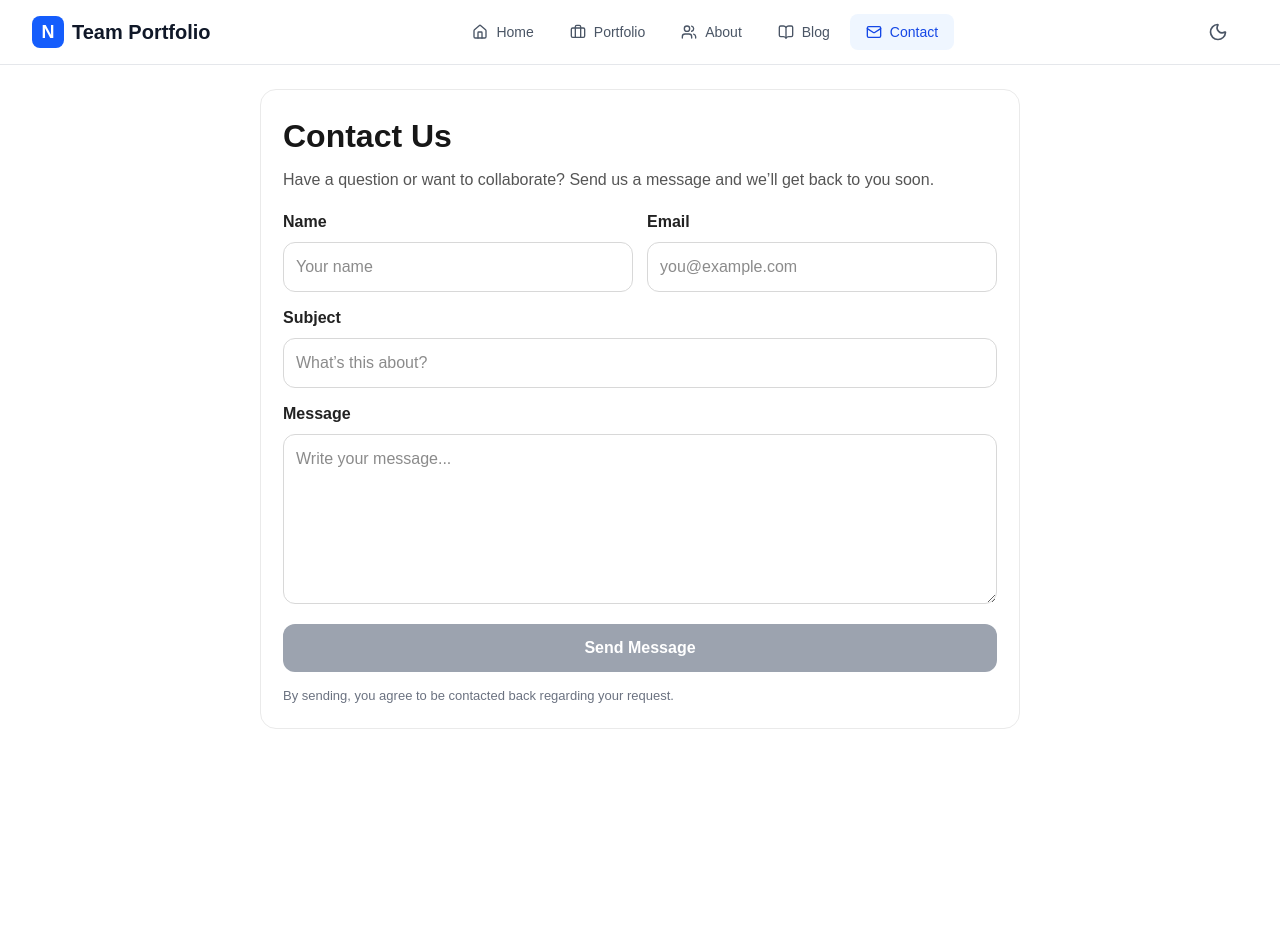
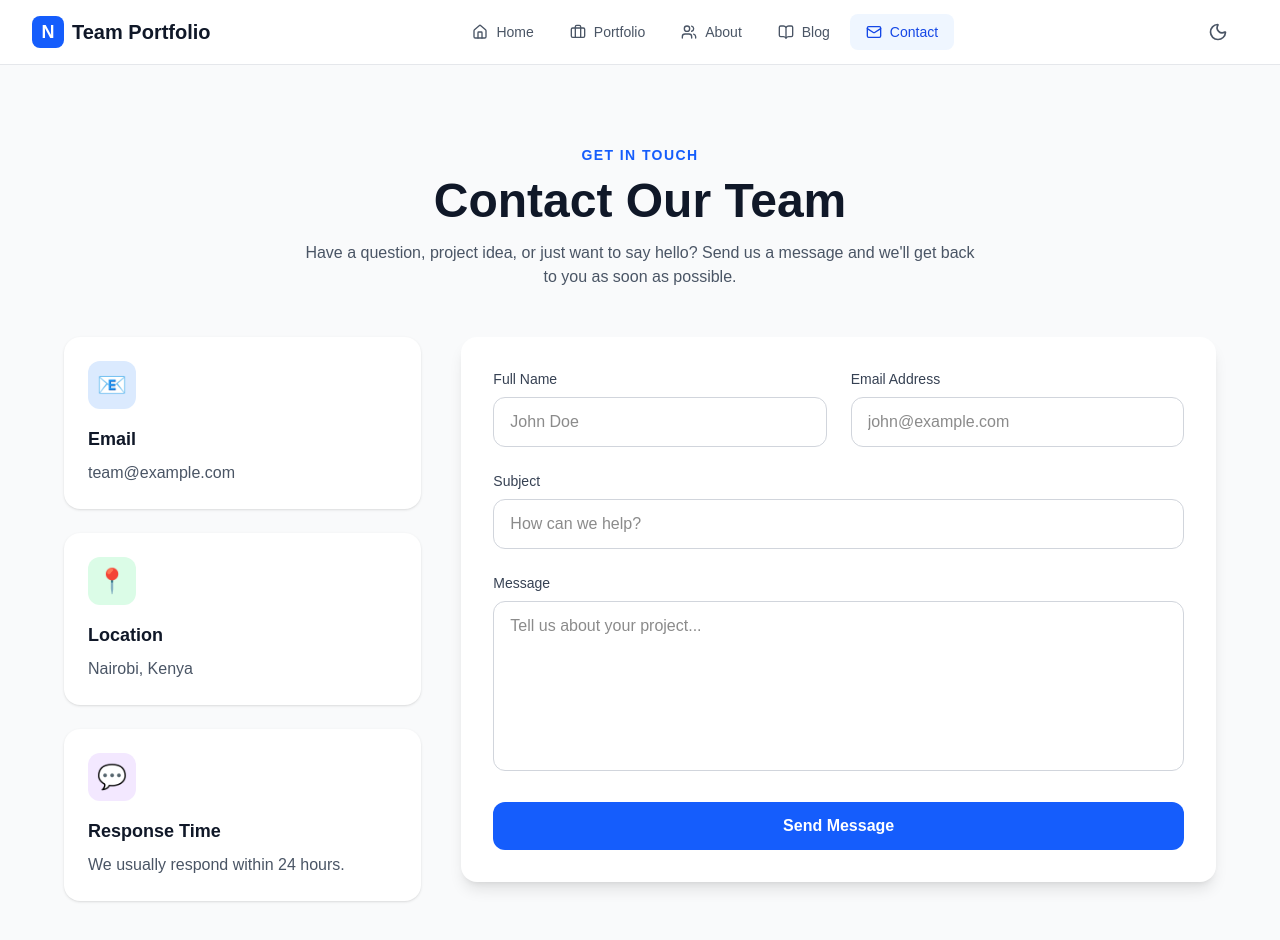
Before and after one commit to bedriaabokor61-eng/Team-portfolio, a Next.js app: page /contact in a window 1280 px wide. Shown: the top 940 px of the page. Before the commit the page ends 800 px from the top, so only its background shows below. Built offline with nearby package versions, Linux system fonts and the light colour scheme.

Commit message:
maked changes on contactpage

```diff
--- a/app/contact/page.js
+++ b/app/contact/page.js
@@ -1,276 +1,327 @@
-'use client';
+"use client";
 
-import { useMemo, useState } from 'react';
+import { useState } from "react";
 
-const initialState = {
-  name: '',
-  email: '',
-  subject: '',
-  message: '',
+export default function ContactPage() {
+  const [formData, setFormData] = useState({
+    name: "",
+    email: "",
+    subject: "",
+    message: "",
+  });
+
+  const [errors, setErrors] = useState({});
+  const [status, setStatus] = useState("");
+  const [loading, setLoading] = useState(false);
+
+  const validateForm = () => {
+    const newErrors = {};
+
+    if (!formData.name.trim()) {
+      newErrors.name = "Please enter your name.";
+    } else if (formData.name.trim().length < 2) {
+      newErrors.name = "Name must be at least 2 characters.";
+    }
+
+    if (!formData.email.trim()) {
+      newErrors.email = "Please enter your email.";
+    } else if (!/^[^\s@]+@[^\s@]+\.[^\s@]+$/.test(formData.email)) {
+      newErrors.email = "Please enter a valid email address.";
+    }
+
+    if (!formData.subject.trim()) {
+      newErrors.subject = "Please enter a subject.";
+    }
+
+    if (!formData.message.trim()) {
+      newErrors.message = "Please enter your message.";
+    } else if (formData.message.trim().length < 10) {
+      newErrors.message = "Message must be at least 10 characters.";
+    }
+
+    setErrors(newErrors);
+
+    return Object.keys(newErrors).length === 0;
   };
 
-const initialErrors = {
-  name: '',
-  email: '',
-  subject: '',
-  message: '',
+  const handleChange = (e) => {
+    const { name, value } = e.target;
+
+    setFormData((previous) => ({
+      ...previous,
+      [name]: value,
+    }));
+
+    // Clear the error for the field being edited
+    if (errors[name]) {
+      setErrors((previous) => ({
+        ...previous,
+        [name]: "",
+      }));
+    }
+
+    setStatus("");
   };
 
-function isValidEmail(email) {
-  // Simple, practical email check
-  return /^[^\s@]+@[^\s@]+\.[^\s@]+$/.test(email);
-}
-
-export default function ContactPage() {
-  const [form, setForm] = useState(initialState);
-  const [errors, setErrors] = useState(initialErrors);
-  const [status, setStatus] = useState({ type: 'idle', message: '' });
-  const [isSubmitting, setIsSubmitting] = useState(false);
-
-  const canSubmit = useMemo(() => {
-    return (
-      form.name.trim().length > 1 &&
-      isValidEmail(form.email) &&
-      form.subject.trim().length > 2 &&
-      form.message.trim().length >= 10 &&
-      Object.values(errors).every((e) => !e)
-    );
-  }, [form, errors]);
-
-  function validate(nextForm) {
-    const nextErrors = { ...initialErrors };
-
-    if (nextForm.name.trim().length < 2) nextErrors.name = 'Please enter your full name.';
-    if (!isValidEmail(nextForm.email)) nextErrors.email = 'Please enter a valid email address.';
-    if (nextForm.subject.trim().length < 3) nextErrors.subject = 'Subject should be at least 3 characters.';
-    if (nextForm.message.trim().length < 10) nextErrors.message = 'Message should be at least 10 characters.';
-
-    return nextErrors;
-  }
-
-  function handleChange(e) {
-    const { name, value } = e.target;
-
-    const nextForm = { ...form, [name]: value };
-    setForm(nextForm);
-
-    // live validation
-    const nextErrors = validate(nextForm);
-    setErrors(nextErrors);
-
-    setStatus({ type: 'idle', message: '' });
-  }
-
-  async function handleSubmit(e) {
+  const handleSubmit = async (e) => {
     e.preventDefault();
 
-    const nextErrors = validate(form);
-    setErrors(nextErrors);
-
-    if (Object.values(nextErrors).some(Boolean)) {
-      setStatus({ type: 'error', message: 'Please fix the highlighted fields and try again.' });
+    if (!validateForm()) {
       return;
     }
 
-    setIsSubmitting(true);
-    setStatus({ type: 'loading', message: 'Sending your message...' });
+    setLoading(true);
+    setStatus("");
 
     try {
-      const res = await fetch('/api/contact', {
-        method: 'POST',
-        headers: { 'Content-Type': 'application/json' },
-        body: JSON.stringify(form),
+      const response = await fetch("/api/contact", {
+        method: "POST",
+        headers: {
+          "Content-Type": "application/json",
+        },
+        body: JSON.stringify(formData),
       });
 
-      const data = await res.json();
+      const data = await response.json();
 
-      if (!res.ok) {
-        setStatus({ type: 'error', message: data?.error || 'Something went wrong. Please try again.' });
-      } else {
-        setStatus({ type: 'success', message: 'Thanks! Your message was sent successfully.' });
-        setForm(initialState);
-        setErrors(initialErrors);
-      }
-    } catch (err) {
-      setStatus({ type: 'error', message: 'Network error. Please try again in a moment.' });
-    } finally {
-      setIsSubmitting(false);
-    }
+      if (!response.ok) {
+        throw new Error(data.message || "Something went wrong.");
       }
 
+      setStatus("success");
+
+      setFormData({
+        name: "",
+        email: "",
+        subject: "",
+        message: "",
+      });
+    } catch (error) {
+      console.error(error);
+      setStatus("error");
+    } finally {
+      setLoading(false);
+    }
+  };
+
   return (
-    <main style={styles.main}>
-      <section style={styles.card}>
-        <h1 style={styles.title}>Contact Us</h1>
-        <p style={styles.subtitle}>
-          Have a question or want to collaborate? Send us a message and we’ll get back to you soon.
+    <main className="min-h-screen bg-gray-50 px-6 py-20 dark:bg-gray-950">
+      <div className="mx-auto max-w-6xl">
+        {/* Header */}
+        <div className="mb-12 text-center">
+          <p className="mb-3 text-sm font-semibold uppercase tracking-widest text-blue-600">
+            Get In Touch
           </p>
 
-        <form onSubmit={handleSubmit} style={styles.form} noValidate>
-          <div style={styles.grid}>
-            <div style={styles.field}>
-              <label htmlFor="name" style={styles.label}>Name</label>
+          <h1 className="text-4xl font-bold text-gray-900 dark:text-white md:text-5xl">
+            Contact Our Team
+          </h1>
+
+          <p className="mx-auto mt-4 max-w-2xl text-gray-600 dark:text-gray-400">
+            Have a question, project idea, or just want to say hello?
+            Send us a message and we&apos;ll get back to you as soon as possible.
+          </p>
+        </div>
+
+        <div className="grid gap-10 md:grid-cols-3">
+          {/* Contact Information */}
+          <div className="space-y-6">
+            <div className="rounded-2xl bg-white p-6 shadow-sm dark:bg-gray-900">
+              <div className="mb-4 flex h-12 w-12 items-center justify-center rounded-xl bg-blue-100 text-2xl dark:bg-blue-900/30">
+                📧
+              </div>
+
+              <h2 className="text-lg font-semibold text-gray-900 dark:text-white">
+                Email
+              </h2>
+
+              <p className="mt-2 text-gray-600 dark:text-gray-400">
+                team@example.com
+              </p>
+            </div>
+
+            <div className="rounded-2xl bg-white p-6 shadow-sm dark:bg-gray-900">
+              <div className="mb-4 flex h-12 w-12 items-center justify-center rounded-xl bg-green-100 text-2xl dark:bg-green-900/30">
+                📍
+              </div>
+
+              <h2 className="text-lg font-semibold text-gray-900 dark:text-white">
+                Location
+              </h2>
+
+              <p className="mt-2 text-gray-600 dark:text-gray-400">
+                Nairobi, Kenya
+              </p>
+            </div>
+
+            <div className="rounded-2xl bg-white p-6 shadow-sm dark:bg-gray-900">
+              <div className="mb-4 flex h-12 w-12 items-center justify-center rounded-xl bg-purple-100 text-2xl dark:bg-purple-900/30">
+                💬
+              </div>
+
+              <h2 className="text-lg font-semibold text-gray-900 dark:text-white">
+                Response Time
+              </h2>
+
+              <p className="mt-2 text-gray-600 dark:text-gray-400">
+                We usually respond within 24 hours.
+              </p>
+            </div>
+          </div>
+
+          {/* Contact Form */}
+          <div className="md:col-span-2">
+            <div className="rounded-2xl bg-white p-6 shadow-lg dark:bg-gray-900 md:p-8">
+              <form onSubmit={handleSubmit} noValidate>
+                <div className="grid gap-6 md:grid-cols-2">
+                  {/* Name */}
+                  <div>
+                    <label
+                      htmlFor="name"
+                      className="mb-2 block text-sm font-medium text-gray-700 dark:text-gray-300"
+                    >
+                      Full Name
+                    </label>
+
                     <input
                       id="name"
                       name="name"
-                value={form.name}
+                      type="text"
+                      value={formData.name}
                       onChange={handleChange}
-                placeholder="Your name"
-                style={styles.input(errors.name)}
-                autoComplete="name"
+                      placeholder="John Doe"
+                      className={`w-full rounded-xl border px-4 py-3 outline-none transition focus:ring-2 ${
+                        errors.name
+                          ? "border-red-500 focus:ring-red-200"
+                          : "border-gray-300 focus:border-blue-500 focus:ring-blue-200 dark:border-gray-700 dark:bg-gray-800"
+                      }`}
                     />
-              {errors.name ? <p style={styles.error}>{errors.name}</p> : null}
+
+                    {errors.name && (
+                      <p className="mt-1 text-sm text-red-500">
+                        {errors.name}
+                      </p>
+                    )}
                   </div>
 
-            <div style={styles.field}>
-              <label htmlFor="email" style={styles.label}>Email</label>
+                  {/* Email */}
+                  <div>
+                    <label
+                      htmlFor="email"
+                      className="mb-2 block text-sm font-medium text-gray-700 dark:text-gray-300"
+                    >
+                      Email Address
+                    </label>
+
                     <input
                       id="email"
                       name="email"
-                value={form.email}
+                      type="email"
+                      value={formData.email}
                       onChange={handleChange}
-                placeholder="you@example.com"
-                style={styles.input(errors.email)}
-                autoComplete="email"
+                      placeholder="john@example.com"
+                      className={`w-full rounded-xl border px-4 py-3 outline-none transition focus:ring-2 ${
+                        errors.email
+                          ? "border-red-500 focus:ring-red-200"
+                          : "border-gray-300 focus:border-blue-500 focus:ring-blue-200 dark:border-gray-700 dark:bg-gray-800"
+                      }`}
                     />
-              {errors.email ? <p style={styles.error}>{errors.email}</p> : null}
+
+                    {errors.email && (
+                      <p className="mt-1 text-sm text-red-500">
+                        {errors.email}
+                      </p>
+                    )}
                   </div>
                 </div>
 
-          <div style={styles.field}>
-            <label htmlFor="subject" style={styles.label}>Subject</label>
+                {/* Subject */}
+                <div className="mt-6">
+                  <label
+                    htmlFor="subject"
+                    className="mb-2 block text-sm font-medium text-gray-700 dark:text-gray-300"
+                  >
+                    Subject
+                  </label>
+
                   <input
                     id="subject"
                     name="subject"
-              value={form.subject}
+                    type="text"
+                    value={formData.subject}
                     onChange={handleChange}
-              placeholder="What’s this about?"
-              style={styles.input(errors.subject)}
+                    placeholder="How can we help?"
+                    className={`w-full rounded-xl border px-4 py-3 outline-none transition focus:ring-2 ${
+                      errors.subject
+                        ? "border-red-500 focus:ring-red-200"
+                        : "border-gray-300 focus:border-blue-500 focus:ring-blue-200 dark:border-gray-700 dark:bg-gray-800"
+                    }`}
                   />
-            {errors.subject ? <p style={styles.error}>{errors.subject}</p> : null}
+
+                  {errors.subject && (
+                    <p className="mt-1 text-sm text-red-500">
+                      {errors.subject}
+                    </p>
+                  )}
                 </div>
 
-          <div style={styles.field}>
-            <label htmlFor="message" style={styles.label}>Message</label>
+                {/* Message */}
+                <div className="mt-6">
+                  <label
+                    htmlFor="message"
+                    className="mb-2 block text-sm font-medium text-gray-700 dark:text-gray-300"
+                  >
+                    Message
+                  </label>
+
                   <textarea
                     id="message"
                     name="message"
-              value={form.message}
+                    rows="6"
+                    value={formData.message}
                     onChange={handleChange}
-              placeholder="Write your message..."
-              style={styles.textarea(errors.message)}
-              rows={6}
+                    placeholder="Tell us about your project..."
+                    className={`w-full resize-none rounded-xl border px-4 py-3 outline-none transition focus:ring-2 ${
+                      errors.message
+                        ? "border-red-500 focus:ring-red-200"
+                        : "border-gray-300 focus:border-blue-500 focus:ring-blue-200 dark:border-gray-700 dark:bg-gray-800"
+                    }`}
                   />
-            {errors.message ? <p style={styles.error}>{errors.message}</p> : null}
+
+                  {errors.message && (
+                    <p className="mt-1 text-sm text-red-500">
+                      {errors.message}
+                    </p>
+                  )}
                 </div>
 
-          {status.type !== 'idle' ? (
-            <div
-              style={
-                status.type === 'success' ? styles.successBox :
-                status.type === 'error' ? styles.errorBox :
-                styles.loadingBox
-              }
-              role="status"
-              aria-live="polite"
-            >
-              {status.message}
+                {/* Status */}
+                {status === "success" && (
+                  <div className="mt-6 rounded-xl bg-green-50 p-4 text-sm text-green-700 dark:bg-green-900/20 dark:text-green-400">
+                    ✅ Your message has been sent successfully. Thank you for
+                    contacting us!
                   </div>
-          ) : null}
+                )}
 
+                {status === "error" && (
+                  <div className="mt-6 rounded-xl bg-red-50 p-4 text-sm text-red-700 dark:bg-red-900/20 dark:text-red-400">
+                    ❌ Something went wrong. Please try again.
+                  </div>
+                )}
+
+                {/* Submit */}
                 <button
                   type="submit"
-            disabled={isSubmitting || !canSubmit}
-            style={styles.button(isSubmitting || !canSubmit)}
+                  disabled={loading}
+                  className="mt-6 w-full rounded-xl bg-blue-600 px-6 py-3 font-semibold text-white transition hover:bg-blue-700 disabled:cursor-not-allowed disabled:opacity-60"
                 >
-            {isSubmitting ? 'Sending...' : 'Send Message'}
+                  {loading ? "Sending..." : "Send Message"}
                 </button>
-
-          <p style={styles.note}>
-            By sending, you agree to be contacted back regarding your request.
-          </p>
               </form>
-      </section>
+            </div>
+          </div>
+        </div>
+      </div>
     </main>
   );
 }
-
-const styles = {
-  main: { padding: 24, display: 'flex', justifyContent: 'center' },
-  card: {
-    width: '100%',
-    maxWidth: 760,
-    border: '1px solid #eaeaea',
-    borderRadius: 16,
-    padding: 22,
-    background: 'white',
-  },
-  title: { margin: 0, fontSize: 32, fontWeight: 800 },
-  subtitle: { marginTop: 8, color: '#555', lineHeight: 1.5 },
-
-  form: { marginTop: 18, display: 'flex', flexDirection: 'column', gap: 14 },
-
-  grid: { display: 'grid', gridTemplateColumns: '1fr 1fr', gap: 14 },
-
-  field: { display: 'flex', flexDirection: 'column', gap: 8 },
-
-  label: { fontWeight: 700, color: '#222' },
-
-  input: (hasError) => ({
-    width: '100%',
-    borderRadius: 12,
-    padding: '12px 12px',
-    border: `1px solid ${hasError ? '#e11d48' : '#d8d8d8'}`,
-    outline: 'none',
-  }),
-
-  textarea: (hasError) => ({
-    width: '100%',
-    borderRadius: 12,
-    padding: '12px 12px',
-    border: `1px solid ${hasError ? '#e11d48' : '#d8d8d8'}`,
-    outline: 'none',
-    resize: 'vertical',
-  }),
-
-  error: { margin: 0, color: '#e11d48', fontSize: 13 },
-
-  button: (disabled) => ({
-    marginTop: 6,
-    padding: '12px 16px',
-    borderRadius: 12,
-    border: 'none',
-    background: disabled ? '#9ca3af' : '#111827',
-    color: 'white',
-    fontWeight: 800,
-    cursor: disabled ? 'not-allowed' : 'pointer',
-    transition: '0.15s',
-  }),
-
-  note: { margin: 0, color: '#6b7280', fontSize: 13 },
-
-  successBox: {
-    border: '1px solid #86efac',
-    background: '#ecfdf3',
-    color: '#166534',
-    padding: 12,
-    borderRadius: 12,
-  },
-  errorBox: {
-    border: '1px solid #fda4af',
-    background: '#fff1f2',
-    color: '#9f1239',
-    padding: 12,
-    borderRadius: 12,
-  },
-  loadingBox: {
-    border: '1px solid #bfdbfe',
-    background: '#eff6ff',
-    color: '#1d4ed8',
-    padding: 12,
-    borderRadius: 12,
-  },
-};
-
-// Quick responsiveness
-// (Optional: you can replace with Tailwind classes if your project uses Tailwind.)
```
Lines whose indentation alone changed are shown as unchanged.
